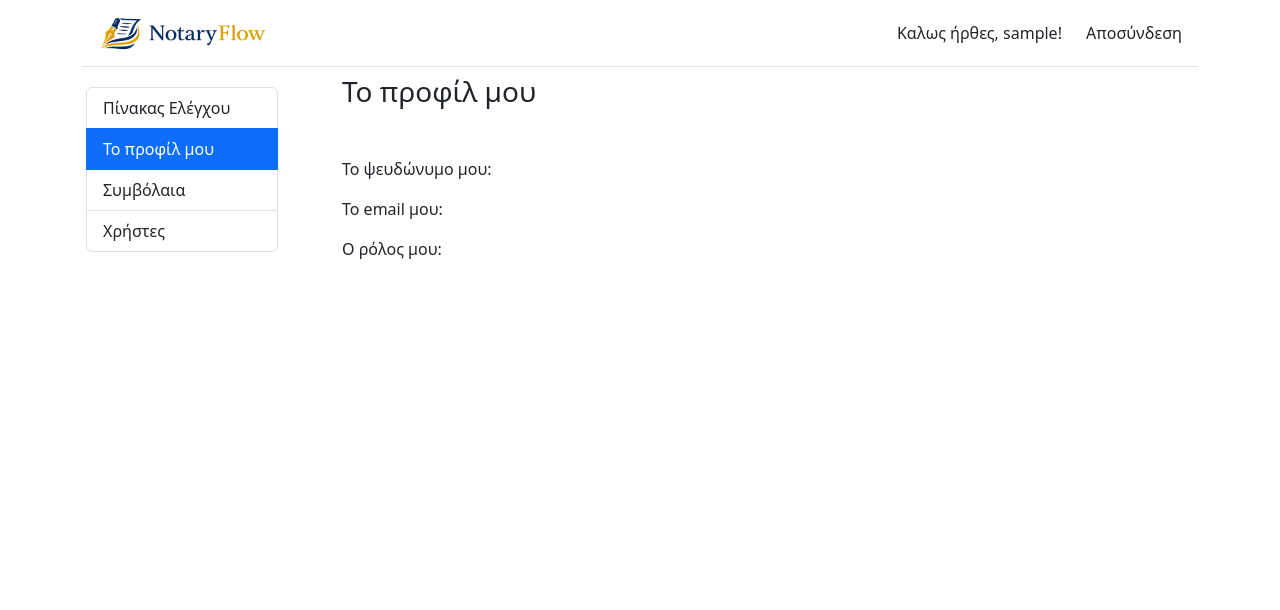
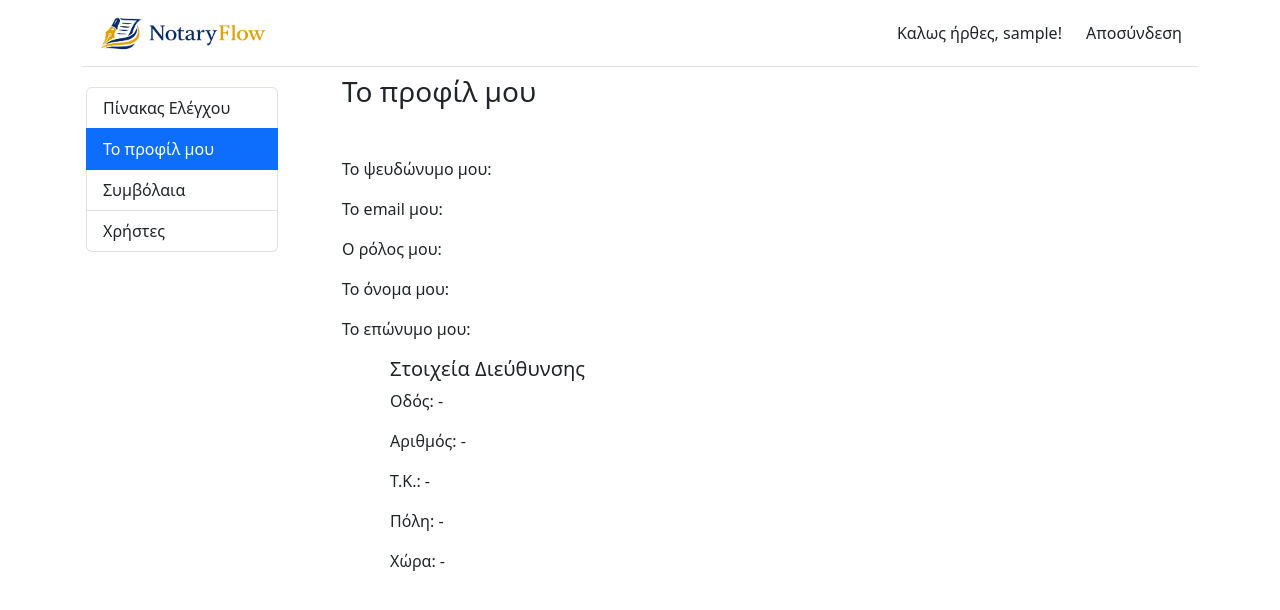
Before and after one commit to Alexkpnd/notaryflow-frontend, an Angular app: page /my-profile in a window 1280 px wide. Shown: the top 610 px of the page. Built offline with nearby package versions, Linux system fonts and the light colour scheme; no server answers; sample sign-in values are in the browser's storage.

Commit message:
Fix: Adds fixes in user-profile and main-page

```diff
--- a/src/app/app.routes.ts
+++ b/src/app/app.routes.ts
@@ -17,7 +17,7 @@ export const routes: Routes = [
     {path:'user-dashboard', component: MainPage, canActivate:[authGuard]},
     {path:'user-register', component: UserRegister},
     {path:'contract-create', component: ContractCreate, canActivate:[authGuard]},
-    {path:'contracts-list', component: ContractsList, canActivate:[authGuard]},
+    {path:'contracts-list', component: ContractsList},
     {path:'users-list',component:UsersList,canActivate:[authGuard]},
     {path:'contracts-list/contract-details/:id', component: ContractDetails, canActivate:[authGuard]},
     {path:'my-profile',component:UserProfile, canActivate:[authGuard]}
--- a/src/app/components/main-page/main-page.html
+++ b/src/app/components/main-page/main-page.html
@@ -2,20 +2,23 @@
     <div class="d-flex flex-column">
         <h2>Καλώς ήρθατε στο Notary flow</h2>
         <p class="lead">Αυτή η εφαρμογή σας διευκολύνει στην οργάνωση του γραφείου σας.</p>
-        <br>
-        <br>
-        <h4>Οι επιλογές σας:</h4>
-
+        <span><br></span>
+        <h4 class="mb-5">Οι επιλογές σας:</h4>
+        <h6>Το προφίλ μου</h6>
+        <ul>
+            <li>Δείτε τα στοιχεία του <a routerLink="/my-profile">προφίλ</a> σας</li>
+        </ul>
+        <span><br></span>
         <h6>Καρτέλα Συμβολαίων</h6>
-        <br>
+        <span><br></span>
         <ul>
-            <li>Δείτε την λίστα των συμβολαίων σας.</li>
+            <li>Δείτε την <a  routerLink="/contracts-list">λίστα</a> των συμβολαίων σας.</li>
             <li>Δείτε τις λεπτομέρειες ενός συμβολαίου</li>
-            <li>Καταχωρήστε ένα νέο συμβόλαιο</li>
+            <li><a routerLink="/contract-create">Καταχωρήστε</a> ένα νέο συμβόλαιο</li>
         </ul>
-        <br>
+        <span><br></span>
         <h6>Χρήστες</h6>
-        <br>
+        <span><br></span>
         <ul>
             <li>Προβολή λίστας χρηστών</li>
         </ul>
--- a/src/app/components/main-page/main-page.ts
+++ b/src/app/components/main-page/main-page.ts
@@ -1,8 +1,9 @@
 import { Component } from '@angular/core';
+import { RouterLink } from "@angular/router";
 
 @Component({
   selector: 'app-main-page',
-  imports: [],
+  imports: [RouterLink],
   templateUrl: './main-page.html',
   styleUrl: './main-page.css',
 })
--- a/src/app/components/user-profile/user-profile.html
+++ b/src/app/components/user-profile/user-profile.html
@@ -2,9 +2,51 @@
     <h3 class="mb-5">Το προφίλ μου</h3>
 
     <div class="d-flex flex-column">
-        <p>Το ψευδώνυμο μου: {{myProfile()?.username}}</p>
-        <p>Το email μου: {{myProfile()?.email}}</p>
-        <p>O ρόλος μου: {{myProfile()?.role}}</p>
+
+        <p>Το ψευδώνυμο μου: {{myDBself()?.username}}</p>
+        <p>Το email μου: {{myDBself()?.email}}</p>
+        <p>O ρόλος μου: {{myDBself()?.role}}</p>
+        <p>To όνομα μου: {{myDBself()?.firstname}}</p>
+        <p>Το επώνυμο μου: {{myDBself()?.lastname}}</p>
+        <div class="d-flex flex-column ms-5">
+            <h5>Στοιχεία Διεύθυνσης</h5>
+            @if (myDBself()?.address?.street) {
+                <p>Oδός: {{myDBself()?.address?.street}}</p>
+            } @else {
+                <p>Oδός: -</p>
+            }
+            @if (myDBself()?.address?.streetNum) {
+                <p>Αριθμός: {{myDBself()?.address?.streetNum}}</p>
+            } @else {
+                <p>Αριθμός: - </p>
+            }
+            @if (myDBself()?.address?.postCode) {
+                <p>T.K.: {{myDBself()?.address?.postCode}}</p>
+
+            } @else {
+                <p>T.K.: - </p>
+
+            }
+            @if (myDBself()?.address?.city) {
+                <p>Πόλη: {{myDBself()?.address?.city}}</p>
+            } @else {
+                <p>Πόλη: - </p>
+            }
+            @if (myDBself()?.address?.country) {
+                <p>Χώρα: {{myDBself()?.address?.country}}</p>
+            } @else {
+                <p>Χώρα: - </p>
+            }
+        </div>
+
+
+        <!-- <form [formGroup]="form">
+            <mat-form-field appearance="outline">
+                <mat-label>Firstname</mat-label>
+                <input matInput>
+            </mat-form-field>
+            <button MatInput mat-raised-button (click)="onUpdate()">Ενημέρωση</button>
+        </form> -->
 
     </div>
 </div>
--- a/src/app/components/user-profile/user-profile.ts
+++ b/src/app/components/user-profile/user-profile.ts
@@ -1,22 +1,36 @@
 import { Component, inject, OnInit, signal } from '@angular/core';
 import { UserService } from '../../shared/services/user-service';
 import { IUser } from '../../shared/interfaces/user';
+import { FormControl, FormGroup, ReactiveFormsModule } from '@angular/forms';
+import { MatInputModule, MatFormField } from '@angular/material/input';
+import { MatFormFieldControl } from '@angular/material/form-field';
+import { MatButtonModule, MatAnchor } from '@angular/material/button';
 
 @Component({
   selector: 'app-user-profile',
-  imports: [],
+  imports: [ReactiveFormsModule, MatInputModule,],
   templateUrl: './user-profile.html',
   styleUrl: './user-profile.css',
 })
 export class UserProfile implements OnInit {
  userService = inject(UserService);
- myProfile = signal<IUser | null>(null);
+ myDBself = signal<IUser | null>(null);
 
-ngOnInit() {
-  this.userService.showMe().subscribe({
+ form =new FormGroup({
+  firstname: new FormControl('')
+ })
+
+ ngOnInit(): void {
+   this.userService.viewMyself().subscribe({
     next: (response) => {
-      this.myProfile.set(response);
+      this.myDBself.set(response)
     }
-  })
+   })
+ }
+
+//  onUpdate(){
+//   this.form.patchValue({firstname:this.myDBself()?.firstname,});
+//   //this.userService.updateMyself(this.userService.user?.id, updatedData.firstname)
+//  }
+
 }
-}
--- a/src/app/shared/services/user-service.ts
+++ b/src/app/shared/services/user-service.ts
@@ -64,7 +64,11 @@ export class UserService {
     return this.http.get<IUser[]>(API_USERS_URL)
   }
 
-  showMe(){
+  viewMyself() {
     return this.http.get<IUser>(`${API_AUTH_URL}/me`)
   }
+
+  updateMyself(id:string, data:IUser) {
+    return this.http.put<IUser>(`${API_USERS_URL}/${id}`, data)
+  }
 }
```
